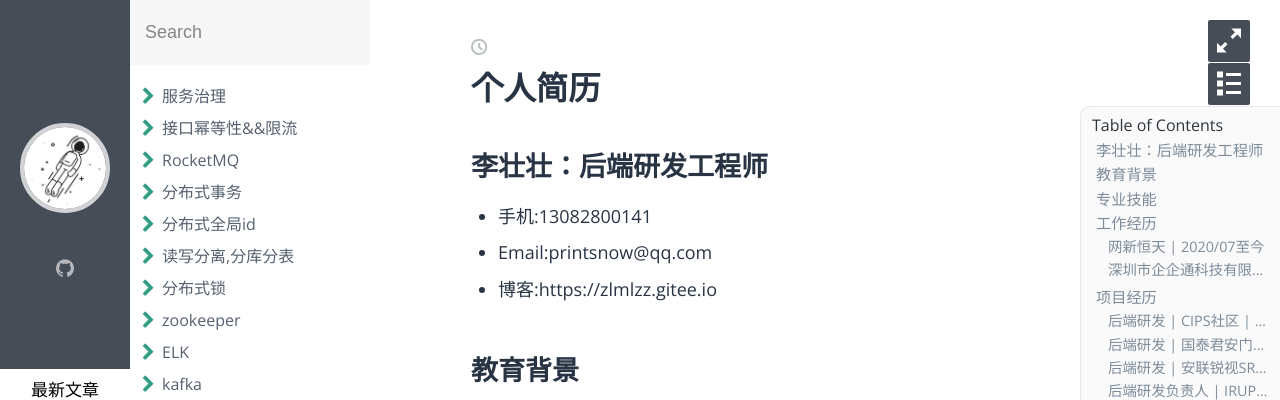
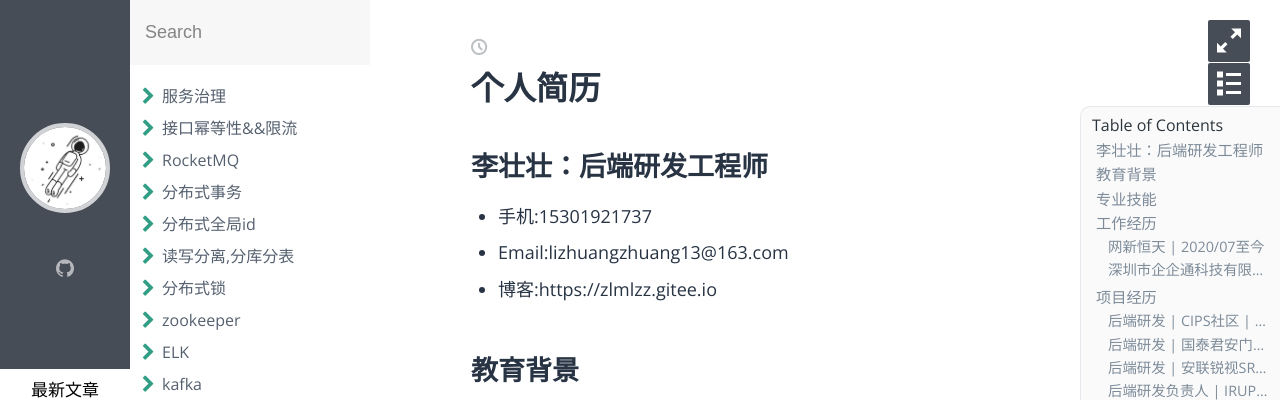
Before and after one commit to zlmlzz/zlmlzz.github.io, a Jekyll site: the page built from index.md, in a window 1280 px wide. Shown: the top 400 px of the page. Built offline with Jekyll 4.4.1, drawn with Linux system fonts in a browser that asks for light colours; some web fonts are replaced.

Commit message:
update info

```diff
--- a/index.md
+++ b/index.md
@@ -4,8 +4,8 @@ layout: post
 ---
 
 ## 李壮壮：后端研发工程师
-* 手机:13082800141
-* Email:printsnow@qq.com
+* 手机:15301921737
+* Email:lizhuangzhuang13@163.com
 * 博客:https://zlmlzz.gitee.io
 
 ## 教育背景
```
